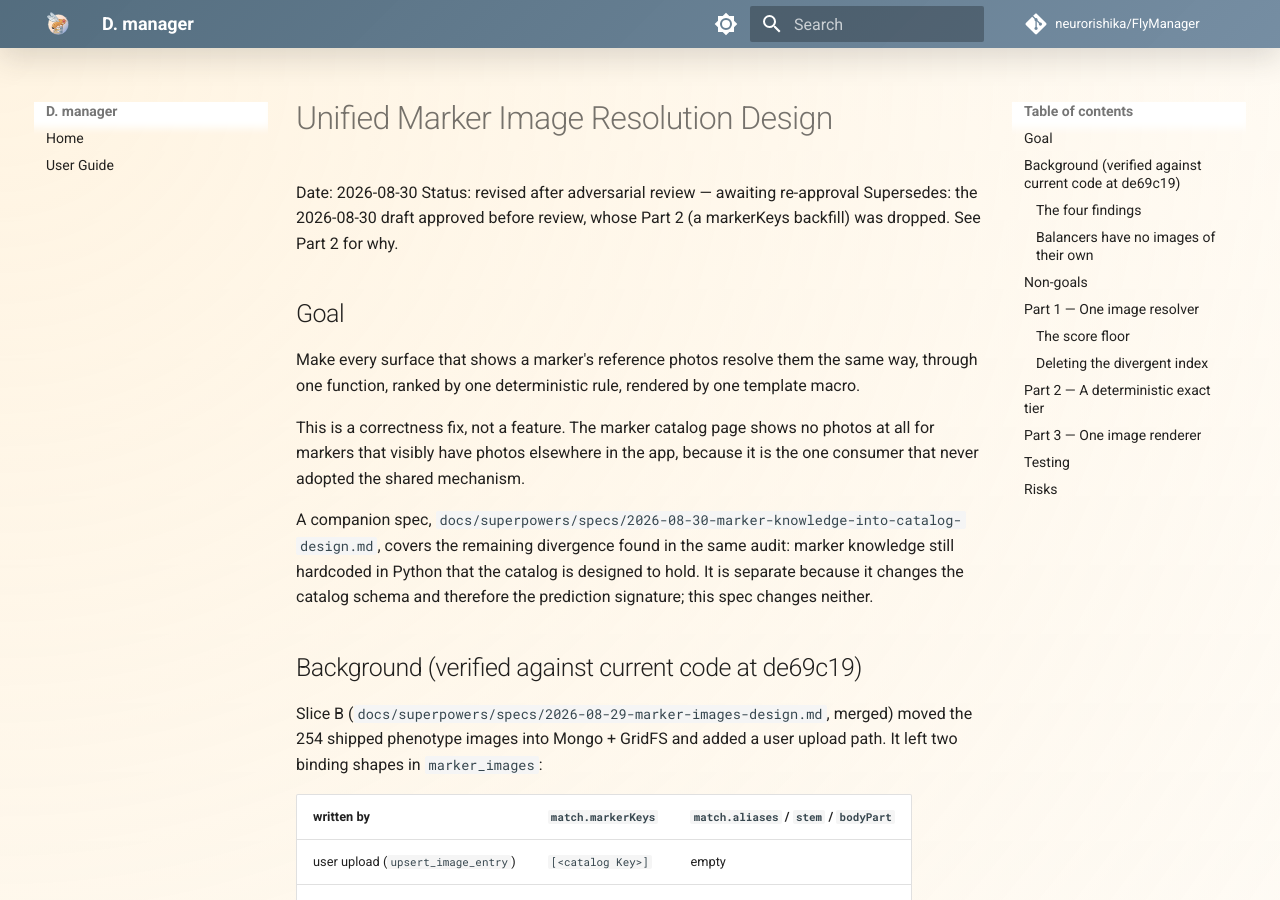
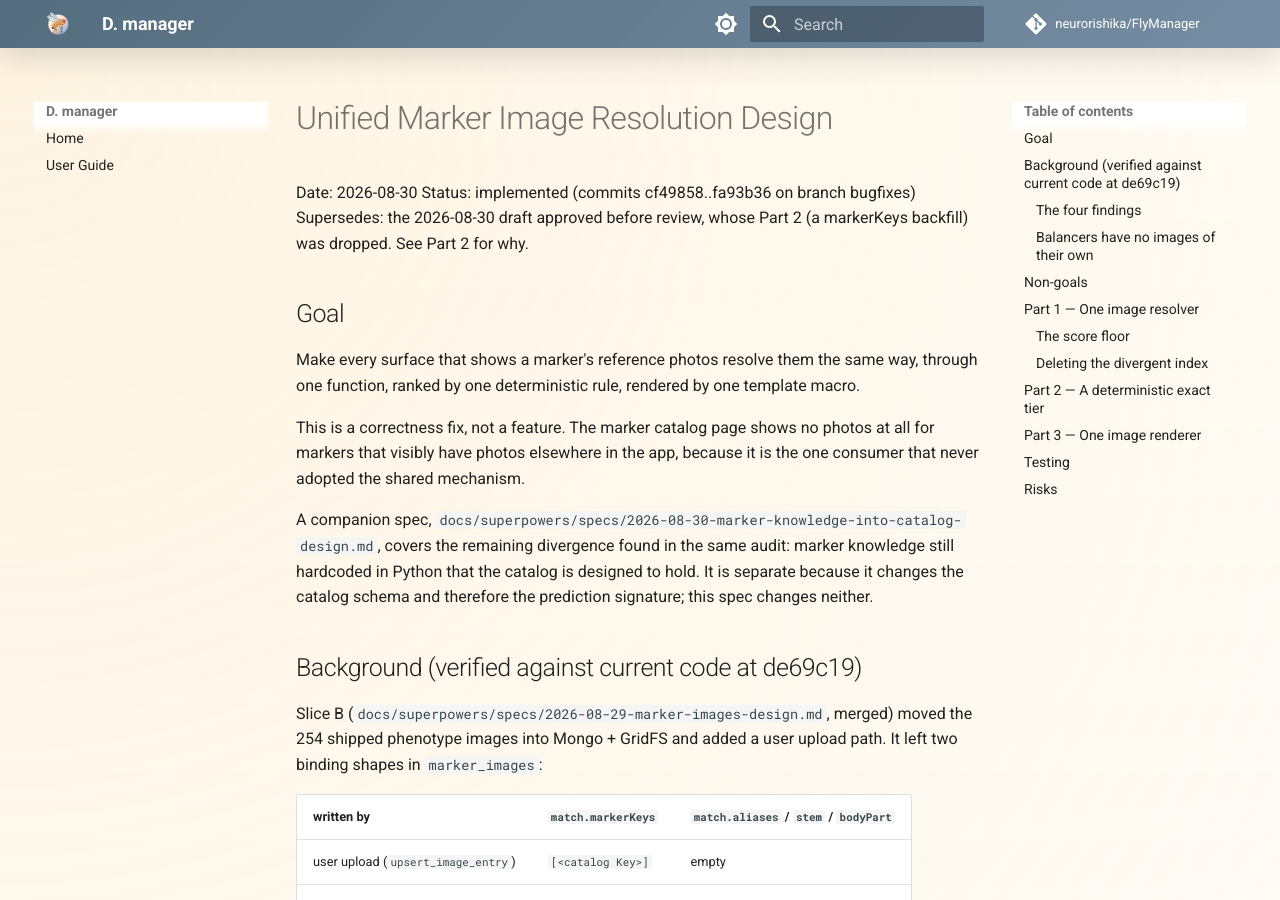
Before and after one commit to neurorishika/FlyManager, an MkDocs documentation site: the page built from docs/superpowers/specs/2026-08-30-unified-marker-image-resolution-design.md, in a window 1280 px wide and 900 px high. Built offline with MkDocs 1.6.1 and Material for MkDocs 9.7.7, drawn with Linux system fonts in a browser that asks for light colours; comment, search, counter and statistics services are not loaded.

Commit message:
docs: mark the image resolution spec implemented

```diff
--- a/docs/superpowers/specs/2026-08-30-unified-marker-image-resolution-design.md
+++ b/docs/superpowers/specs/2026-08-30-unified-marker-image-resolution-design.md
@@ -1,7 +1,7 @@
 # Unified Marker Image Resolution Design
 
 Date: 2026-08-30
-Status: revised after adversarial review — awaiting re-approval
+Status: implemented (commits cf49858..fa93b36 on branch bugfixes)
 Supersedes: the 2026-08-30 draft approved before review, whose Part 2 (a
   markerKeys backfill) was dropped. See Part 2 for why.
 
```
